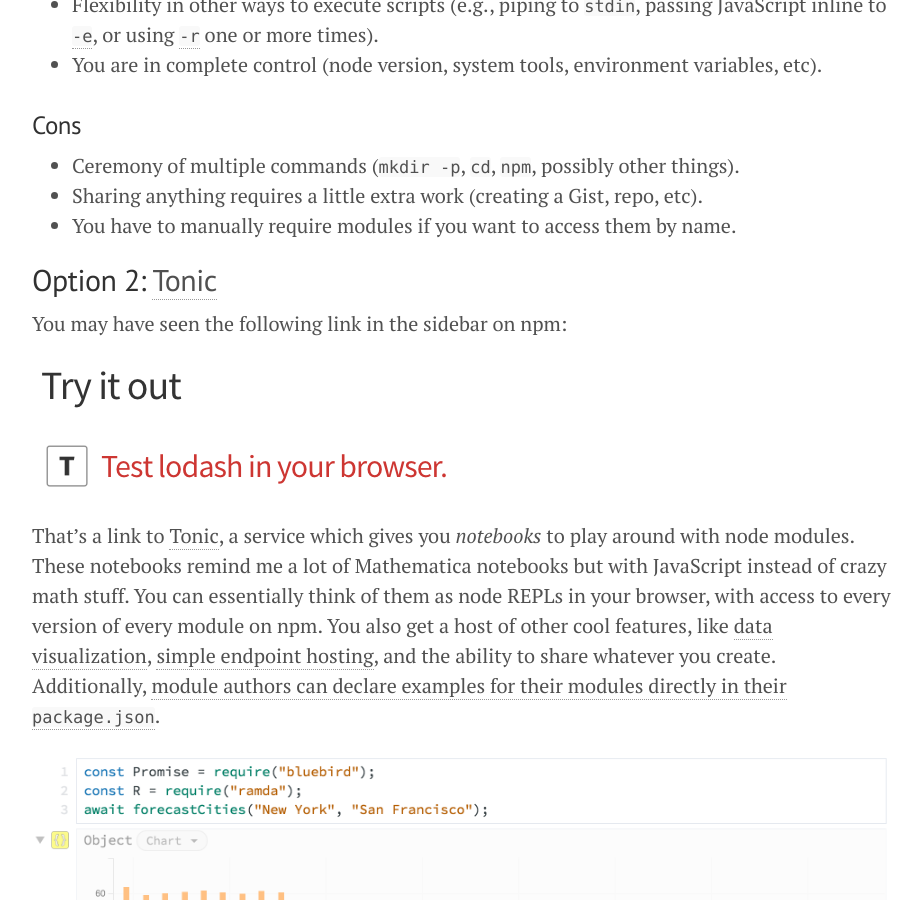
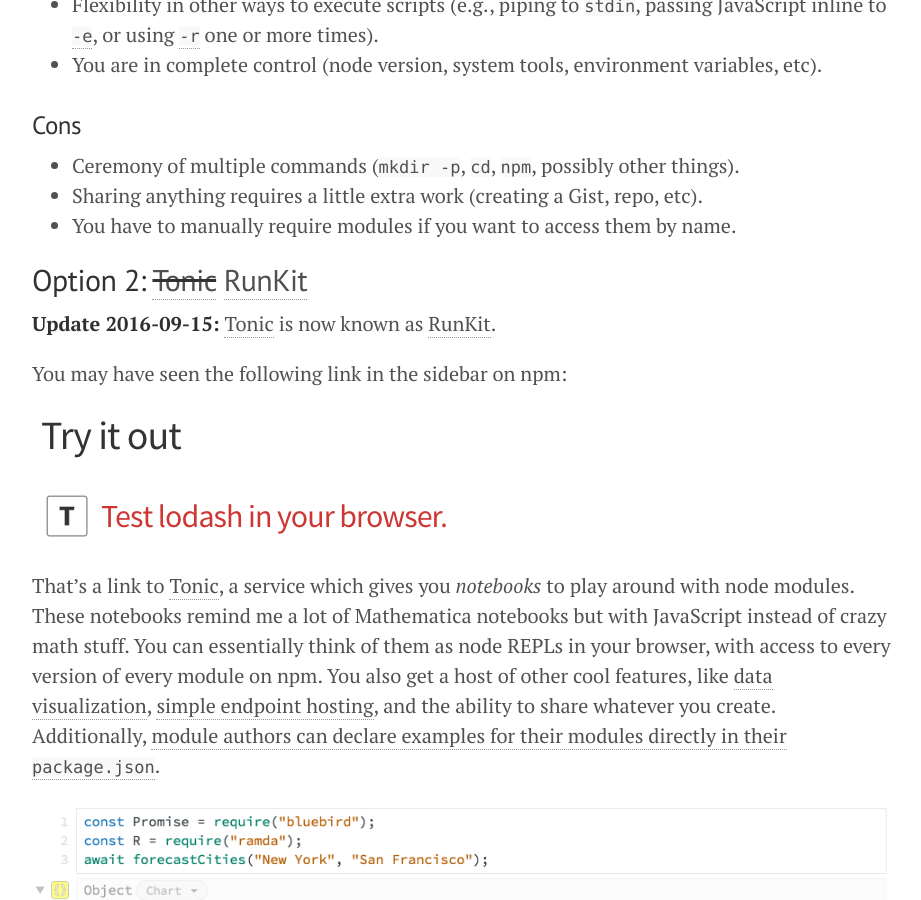
Before and after one commit to knpwrs/knpwrs.github.io, a Jekyll site: the page built from _posts/2016-03-25-trying-node-modules.md, in a window 1280 px wide and 900 px high, scrolled down 659 px. Shown: the whole window, without its empty margins (178-1099 px from the left). Built offline with Jekyll 4.4.1, drawn with Linux system fonts in a browser that asks for light colours; nearby versions of some CDN libraries; a script that is not in the unit is left out; comment, search, counter and statistics services are not loaded.

Commit message:
Update 2016-03-25-trying-node-modules.md

```diff
--- a/_posts/2016-03-25-trying-node-modules.md
+++ b/_posts/2016-03-25-trying-node-modules.md
@@ -34,7 +34,9 @@
 * Sharing anything requires a little extra work (creating a Gist, repo, etc).
 * You have to manually require modules if you want to access them by name.
 
-## Option 2: [Tonic]
+## Option 2: ~~[Tonic]~~ [RunKit]
+
+**Update 2016-09-15:** [Tonic] is now known as [RunKit].
 
 You may have seen the following link in the sidebar on npm:
 
@@ -153,6 +155,7 @@
 [tonic-data]: https://tonicdev.com/tonic/city-forecast "Tonic Data Visualization"
 [tonic-slack]: https://tonicdev.com/matt/slack-slash-commands/1.0.0 "Tonic Slack Slash Commands"
 [repl'em]: https://github.com/raine/replem "repl'em"
+[RunKit]: http://blog.runkit.com/2016/09/13/tonic-is-now-runkit-a-part-of-stripe.html "RunKit"
 [node_]: https://nodejs.org/api/repl.html#repl_repl_features "Node REPL Features"
 [`-e`]: https://nodejs.org/api/cli.html#cli_e_eval_script "Evaluate argument as JavaScript."
 [`-r`]: https://nodejs.org/api/cli.html#cli_r_require_module "Require argument as module."
```
